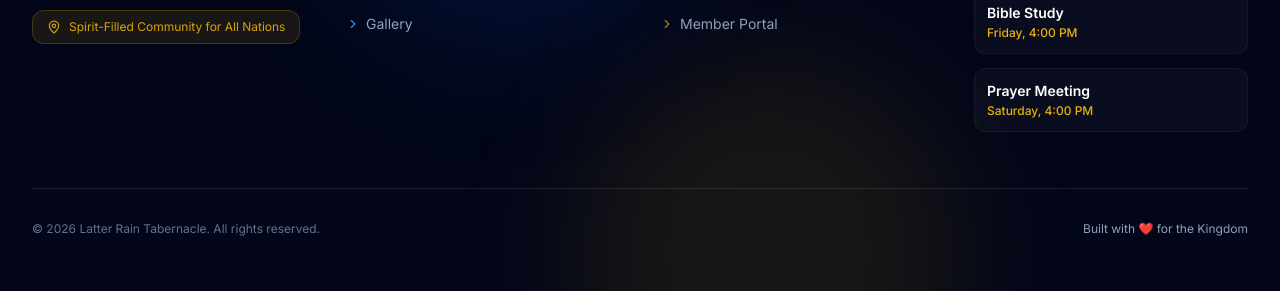
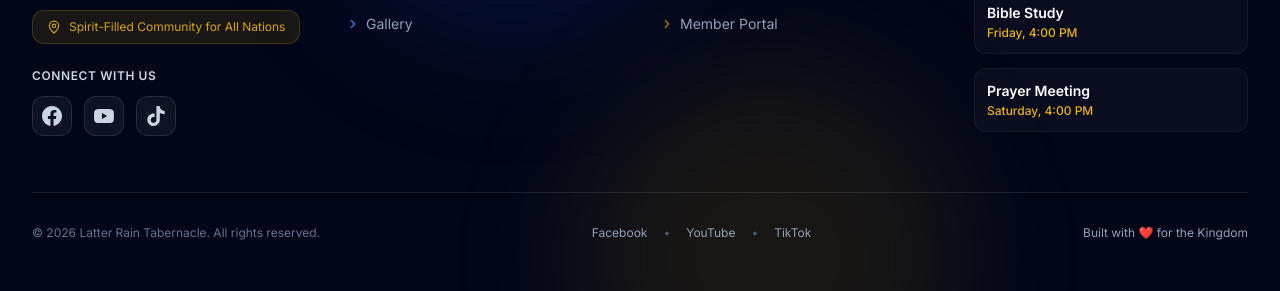
Before and after one commit to MUNYOH-JOEL-TAMON/LRT_Church_website, a React (Vite) app in the folder client/: page / in a window 1280 px wide. Shown: the part 2741-3032 px from the top of the page. Built offline with nearby package versions, Linux system fonts and the light colour scheme; no server answers.

Commit message:
refactor: add social media links to PublicLayout for enhanced connectivity

```diff
--- a/client/src/layouts/PublicLayout.tsx
+++ b/client/src/layouts/PublicLayout.tsx
@@ -216,6 +216,56 @@ const PublicLayout = () => {
                 <MapPin className="w-3.5 h-3.5 flex-shrink-0" />
                 <span>Spirit-Filled Community for All Nations</span>
               </div>
+
+              {/* Social Media Links */}
+              <div className="mt-6">
+                <p className="text-xs font-bold uppercase tracking-wider text-slate-300 mb-3">
+                  Connect With Us
+                </p>
+                <div className="flex items-center gap-3">
+                  {/* Facebook */}
+                  <a
+                    href="https://facebook.com"
+                    target="_blank"
+                    rel="noopener noreferrer"
+                    title="Follow on Facebook"
+                    aria-label="Facebook"
+                    className="w-10 h-10 rounded-xl bg-white/5 border border-white/10 hover:border-blue-500/50 hover:bg-blue-500/10 text-slate-300 hover:text-blue-400 flex items-center justify-center transition-all duration-200 group"
+                  >
+                    <svg className="w-5 h-5 fill-current group-hover:scale-110 transition-transform" viewBox="0 0 24 24">
+                      <path d="M24 12.073c0-6.627-5.373-12-12-12s-12 5.373-12 12c0 5.99 4.388 10.954 10.125 11.854v-8.385H7.078v-3.47h3.047V9.43c0-3.007 1.792-4.669 4.533-4.669 1.312 0 2.686.235 2.686.235v2.953H15.83c-1.491 0-1.956.925-1.956 1.874v2.25h3.328l-.532 3.47h-2.796v8.385C19.612 23.027 24 18.062 24 12.073z" />
+                    </svg>
+                  </a>
+
+                  {/* YouTube */}
+                  <a
+                    href="https://youtube.com"
+                    target="_blank"
+                    rel="noopener noreferrer"
+                    title="Watch on YouTube"
+                    aria-label="YouTube"
+                    className="w-10 h-10 rounded-xl bg-white/5 border border-white/10 hover:border-red-500/50 hover:bg-red-500/10 text-slate-300 hover:text-red-400 flex items-center justify-center transition-all duration-200 group"
+                  >
+                    <svg className="w-5 h-5 fill-current group-hover:scale-110 transition-transform" viewBox="0 0 24 24">
+                      <path d="M23.498 6.186a3.016 3.016 0 0 0-2.122-2.136C19.505 3.545 12 3.545 12 3.545s-7.505 0-9.377.505A3.017 3.017 0 0 0 .502 6.186C0 8.07 0 12 0 12s0 3.93.502 5.814a3.016 3.016 0 0 0 2.122 2.136c1.871.505 9.376.505 9.376.505s7.505 0 9.377-.505a3.015 3.015 0 0 0 2.122-2.136C24 15.93 24 12 24 12s0-3.93-.502-5.814zM9.545 15.568V8.432L15.818 12l-6.273 3.568z" />
+                    </svg>
+                  </a>
+
+                  {/* TikTok */}
+                  <a
+                    href="https://tiktok.com"
+                    target="_blank"
+                    rel="noopener noreferrer"
+                    title="Follow on TikTok"
+                    aria-label="TikTok"
+                    className="w-10 h-10 rounded-xl bg-white/5 border border-white/10 hover:border-secondary/50 hover:bg-secondary/10 text-slate-300 hover:text-secondary flex items-center justify-center transition-all duration-200 group"
+                  >
+                    <svg className="w-5 h-5 fill-current group-hover:scale-110 transition-transform" viewBox="0 0 24 24">
+                      <path d="M12.525.02c1.31-.02 2.61-.01 3.91-.02.08 1.53.63 3.09 1.75 4.17 1.12 1.11 2.7 1.62 4.24 1.79v4.03c-1.44-.05-2.89-.35-4.2-.97-.57-.26-1.1-.59-1.62-.93-.01 2.92.01 5.84-.02 8.75-.08 1.4-.54 2.79-1.35 3.94-1.31 1.92-3.58 3.17-5.91 3.21-1.43.08-2.86-.31-4.08-1.03-2.02-1.19-3.44-3.37-3.65-5.71-.02-.5-.03-1-.01-1.49.18-1.9 1.12-3.72 2.58-4.96 1.66-1.44 3.98-2.13 6.15-1.72.02 1.48-.04 2.96-.04 4.44-.99-.32-2.15-.23-3.02.37-.63.41-1.11 1.04-1.36 1.75-.21.51-.24 1.07-.14 1.61.24 1.64 1.82 3.02 3.5 2.87 1.12-.01 2.19-.66 2.77-1.61.19-.33.4-.67.41-1.06.1-1.79.06-3.57.07-5.36.01-4.03-.01-8.05.02-12.07z" />
+                    </svg>
+                  </a>
+                </div>
+              </div>
             </div>
 
             {/* Explore */}
@@ -296,6 +346,34 @@ const PublicLayout = () => {
           {/* Bottom bar */}
           <div className="border-t border-white/10 pt-8 flex flex-col sm:flex-row items-center justify-between gap-4 text-xs text-slate-500">
             <p>&copy; {new Date().getFullYear()} Latter Rain Tabernacle. All rights reserved.</p>
+            <div className="flex items-center gap-4 text-slate-400">
+              <a
+                href="https://facebook.com"
+                target="_blank"
+                rel="noopener noreferrer"
+                className="hover:text-secondary transition-colors"
+              >
+                Facebook
+              </a>
+              <span className="text-slate-600">•</span>
+              <a
+                href="https://youtube.com"
+                target="_blank"
+                rel="noopener noreferrer"
+                className="hover:text-secondary transition-colors"
+              >
+                YouTube
+              </a>
+              <span className="text-slate-600">•</span>
+              <a
+                href="https://tiktok.com"
+                target="_blank"
+                rel="noopener noreferrer"
+                className="hover:text-secondary transition-colors"
+              >
+                TikTok
+              </a>
+            </div>
             <p className="text-slate-400">Built with ❤️ for the Kingdom</p>
           </div>
         </div>
```
